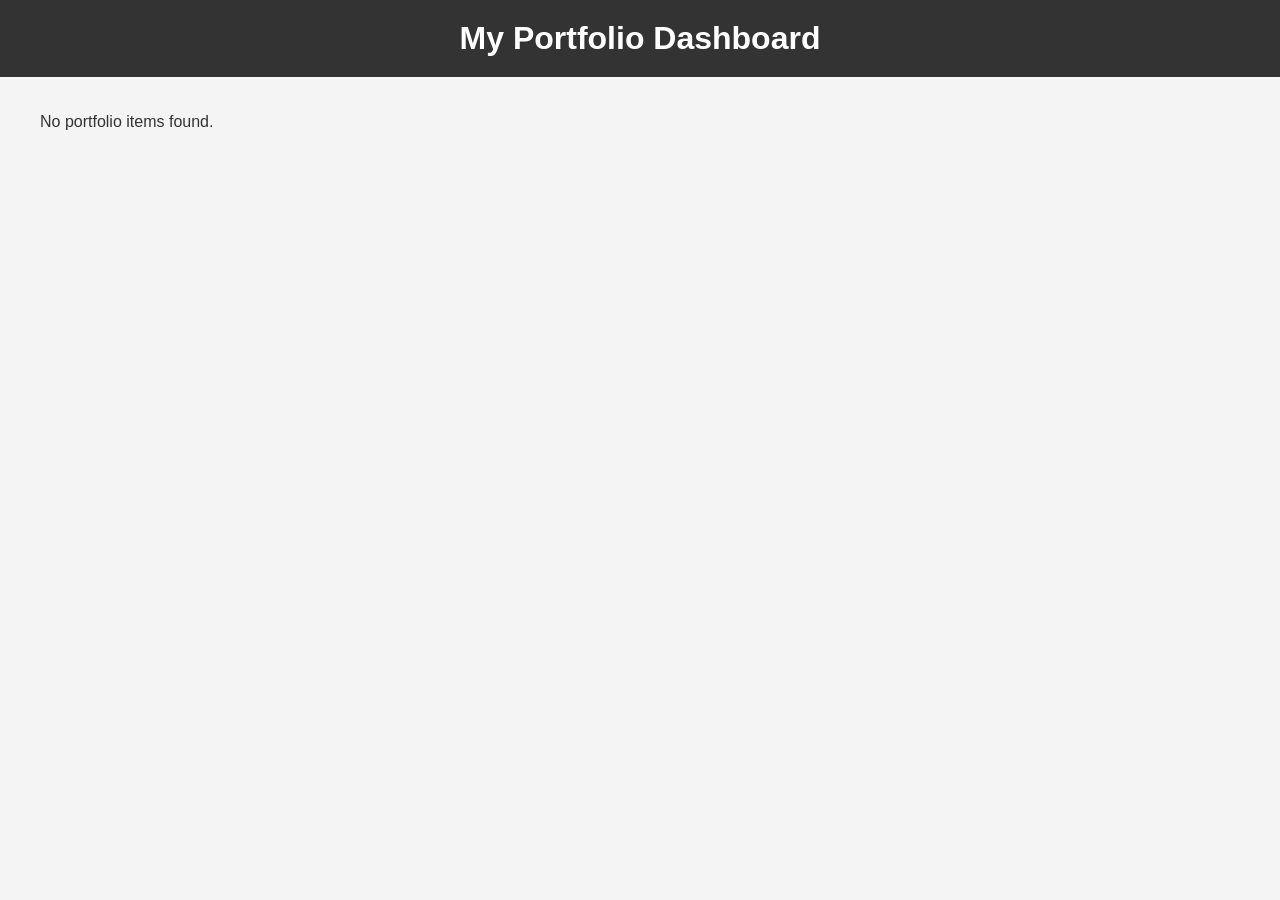
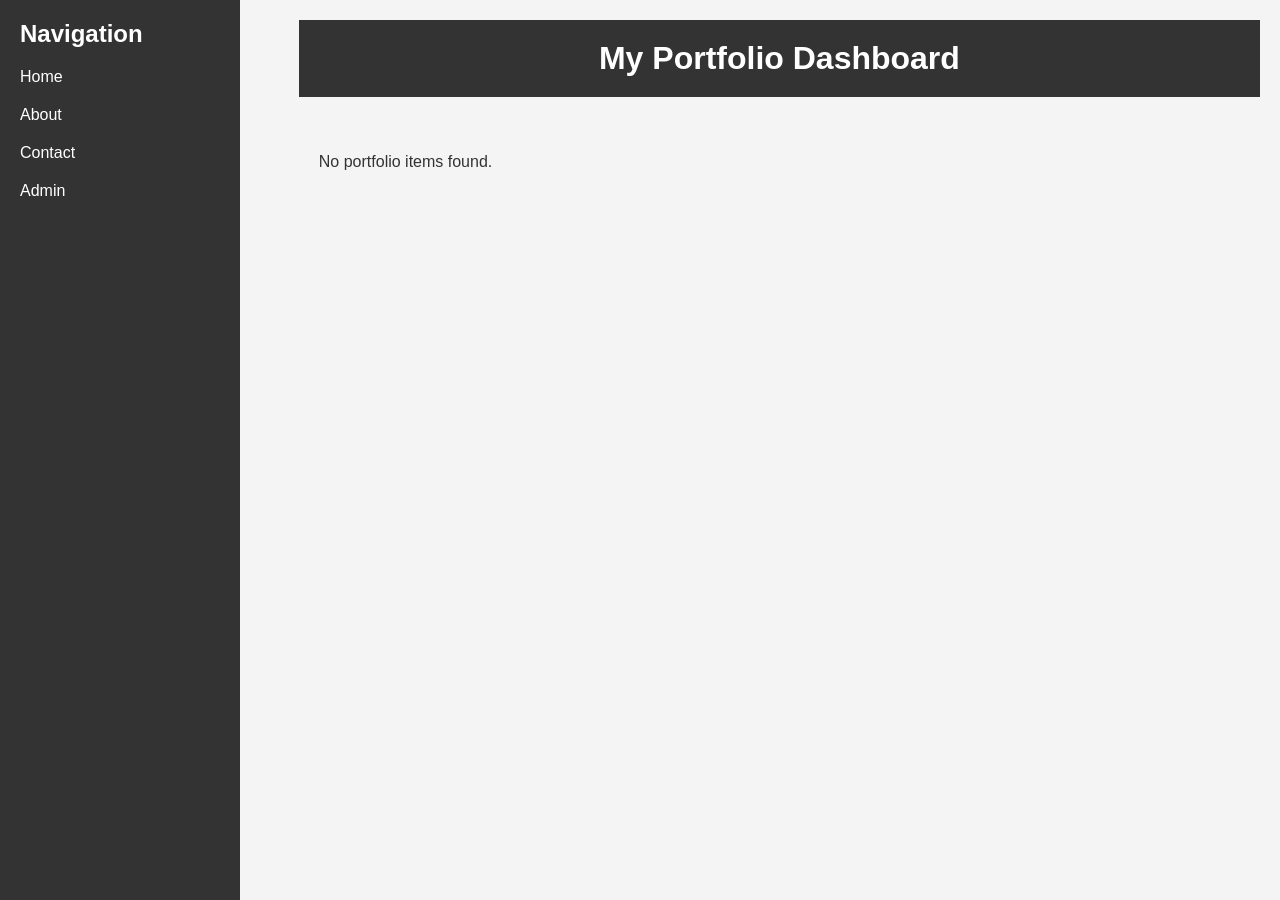
Before and after one commit to samparbeng/portfolio, a PHP site: page / in a window 1280 px wide. Run offline with PHP 8.4, Linux system fonts and the light colour scheme; data that the repository does not hold is empty.

Commit message:
changed homepage to include a sidebar

```diff
--- a/css/style.css
+++ b/css/style.css
@@ -7,12 +7,59 @@ body {
     padding: 0;
 }
 
+.container {
+    display: flex;
+    flex-wrap: wrap;
+}
+
+.sidebar {
+    width: 200px;
+    background-color: #333;
+    color: #fff;
+    padding: 20px;
+    height: 100vh;
+    position: fixed;
+    top: 0;
+    left: 0;
+    overflow: auto;
+    transition: transform 0.3s ease-in-out;
+}
+
+.sidebar h2 {
+    margin-top: 0;
+}
+
+.sidebar nav ul {
+    list-style: none;
+    padding: 0;
+}
+
+.sidebar nav ul li {
+    margin: 20px 0;
+}
+
+.sidebar nav ul li a {
+    color: #fff;
+    text-decoration: none;
+}
+
+.sidebar nav ul li a:hover {
+    text-decoration: underline;
+}
+
+.main-content {
+    margin-left: 220px;
+    /* Width of the sidebar + some padding */
+    padding: 20px;
+    flex-grow: 1;
+}
+
 h1 {
     text-align: center;
     padding: 20px 0;
     background-color: #333;
     color: #fff;
-    margin: 0;
+    margin: 0 0 20px 0;
 }
 
 .portfolio-grid {
@@ -71,3 +118,36 @@ h1 {
     border: 1px solid red;
     text-align: center;
 }
+
+/* Responsive Styles */
+@media (max-width: 768px) {
+    .sidebar {
+        position: relative;
+        width: 100%;
+        height: auto;
+        transform: translateY(-100%);
+        transition: transform 0.3s ease-in-out;
+    }
+
+    .sidebar.show {
+        transform: translateY(0);
+    }
+
+    .main-content {
+        margin-left: 0;
+        width: 100%;
+    }
+
+    .toggle-button {
+        display: block;
+        background-color: #333;
+        color: #fff;
+        padding: 10px;
+        text-align: center;
+        cursor: pointer;
+    }
+
+    .toggle-button:hover {
+        background-color: #555;
+    }
+}
--- a/index.php
+++ b/index.php
@@ -29,8 +29,17 @@ $conn->close();
     <meta charset="UTF-8">
     <title>My Portfolio Dashboard</title>
     <link rel="stylesheet" href="css/style.css">
+    <script>
+        function toggleSidebar() {
+            document.querySelector('.sidebar').classList.toggle('show');
+        }
+    </script>
 </head>
 <body>
+    <div class="container">
+        <div class="toggle-button" onclick="toggleSidebar()">☰ Menu</div>
+        <?php include 'sidebar.php'; ?>
+        <div class="main-content">
             <h1>My Portfolio Dashboard</h1>
             <div class="portfolio-grid">
                 <?php if (!empty($portfolioItems)): ?>
@@ -46,5 +55,7 @@ $conn->close();
                     <p>No portfolio items found.</p>
                 <?php endif; ?>
             </div>
+        </div>
+    </div>
 </body>
 </html>
--- /dev/null
+++ b/sidebar.php
@@ -0,0 +1,12 @@
+<!-- sidebar.php -->
+<div class="sidebar">
+    <h2>Navigation</h2>
+    <nav>
+        <ul>
+            <li><a href="index.php">Home</a></li>
+            <li><a href="about.php">About</a></li>
+            <li><a href="contact.php">Contact</a></li>
+            <li><a href="admin/login.php">Admin</a></li>
+        </ul>
+    </nav>
+</div>
```
Also changed, not shown: uploads/spms.png (added). Lines whose indentation alone changed are shown as unchanged.
